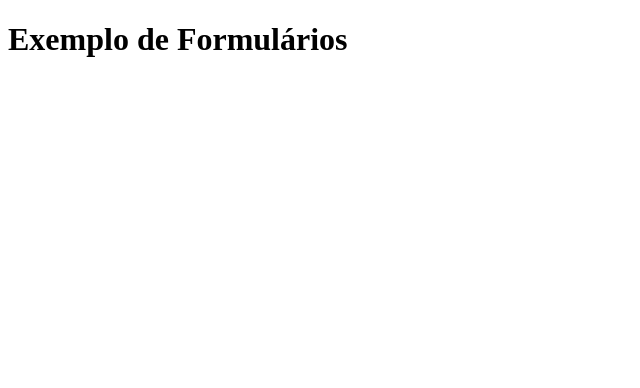
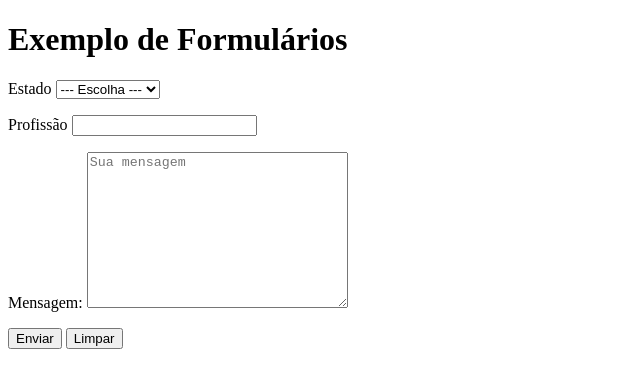
Before and after one commit to leolindosodev/html-e-css, a plain HTML site: page ex025/form007.html in a window 1280 px wide. Shown: the whole page, without its empty margins (0-640 px from the left). Drawn offline with Linux system fonts and the light colour scheme.

Commit message:
Trabalhando no form007

```diff
--- a/ex025/form007.html
+++ b/ex025/form007.html
@@ -7,5 +7,42 @@
 </head>
 <body>
     <h1>Exemplo de Formulários</h1>
+    <form action="" method="get">
+        <label for="iest">Estado</label>
+        <select name="Estado" id="iest">
+            <option value="">--- Escolha ---</option>
+            <optgroup label="Região Sul">
+                <option value="SP">SP</option>
+                <option value="SC">SC</option>
+                <option value="RJ">RJ</option>
+            </optgroup>
+            <optgroup label="Região Nordeste">
+                <option value="AM">AM</option>
+                <option value="BA">BA</option>
+                <option value="MA">MA</option>
+                <option value="TO">TO</option>
+            </optgroup>
+        </select>
+
+        <p>
+            <label for="iprof">Profissão</label>
+            <input type="text" name="prof" id="iprof" list="lstprof">
+        </p>
+        <datalist id="lstprof">
+            <option value="ADM">Administrador</option>
+            <option value="CONT">Contador</option>
+            <option value="DEV">Desenvolvedor</option>
+            <option value="PROF">Professor</option>
+        </datalist>
+
+        <p>
+            <label for="imsg">Mensagem: </label>
+            <textarea name="msg" id="imsg" cols="30" rows="10" placeholder="Sua mensagem"></textarea>
+        </p>
+        <p>
+            <input type="submit" value="Enviar">
+            <input type="reset" value="Limpar">
+        </p>
+    </form>
 </body>
 </html>
```
